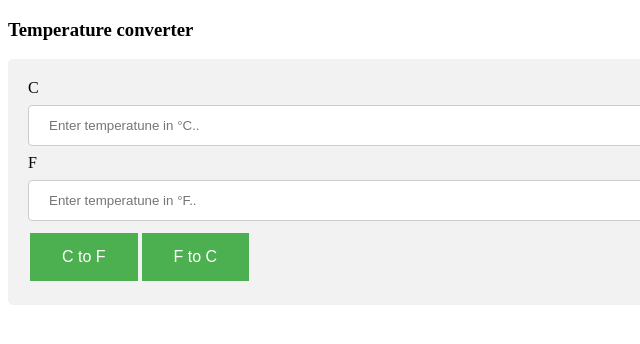
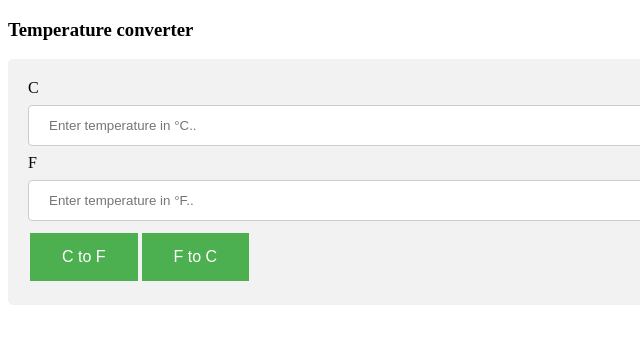
Before and after one commit to nour-magtouf/Converter, a plain HTML site: page index.html in a window 1280 px wide. Shown: the full height of the page, 0-640 px from the left. Drawn offline with Linux system fonts and the light colour scheme.

Commit message:
second commit

```diff
--- a/index.html
+++ b/index.html
@@ -50,10 +50,10 @@
 
     <div>
       <label for="c">C</label>
-      <input type="text" id="c" placeholder="Enter temperatune in °C.." />
+      <input type="text" id="c" placeholder="Enter temperature in °C.." />
 
       <label for="f">F</label>
-      <input type="text" id="f" placeholder="Enter temperatune in °F.." />
+      <input type="text" id="f" placeholder="Enter temperature in °F.." />
       <button class="button">C to F</button
       ><button class="button">F to C</button>
     </div>
```
